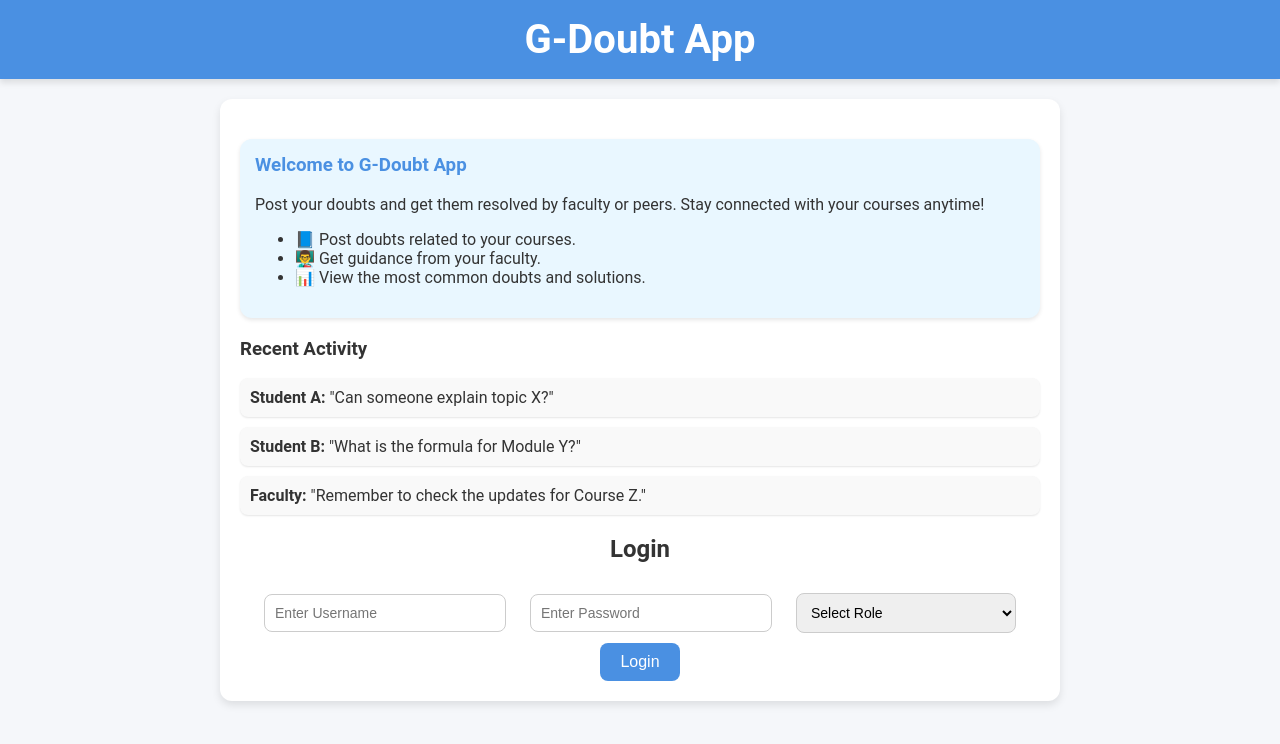
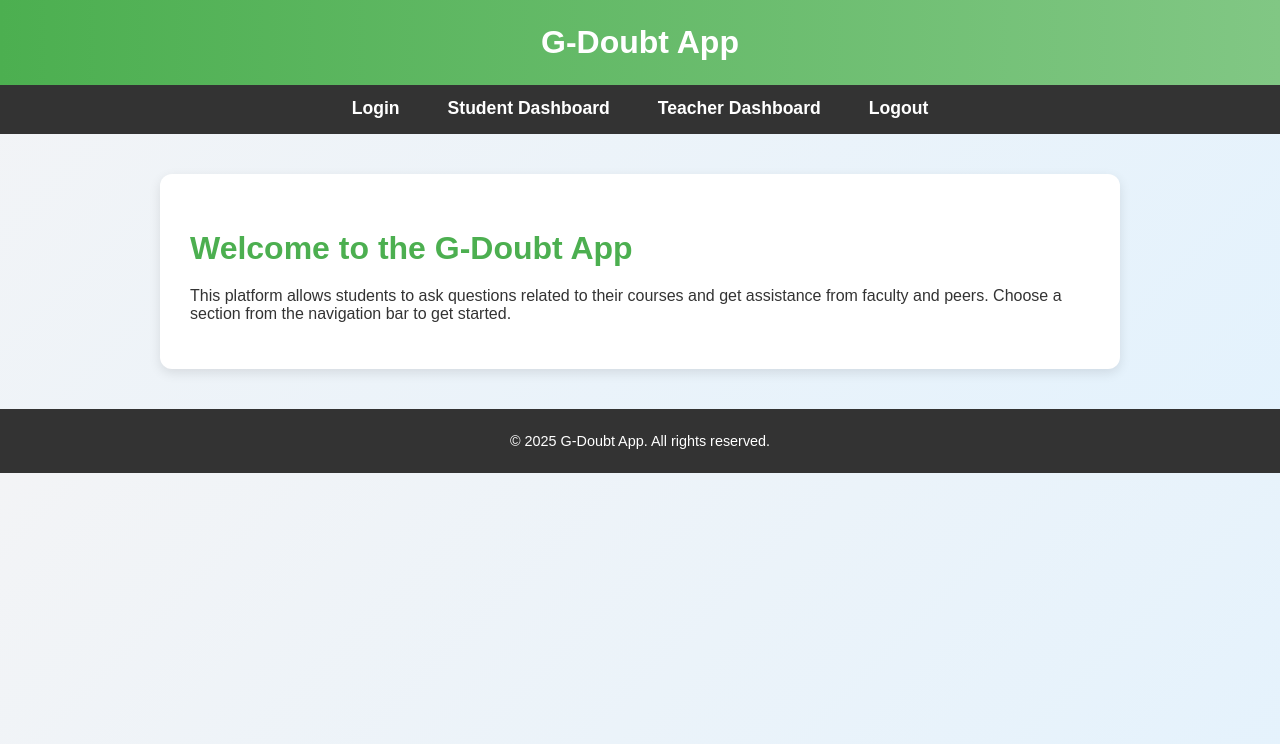
Before and after one commit to ravikirank2018/G-Doubt-App, a plain HTML site: page index.html in a window 1280 px wide. Drawn offline with Linux system fonts and the light colour scheme.

Commit message:
Update index.html

```diff
--- a/index.html
+++ b/index.html
@@ -6,245 +6,106 @@
     <title>G-Doubt App</title>
     <style>
         body {
-            font-family: 'Roboto', sans-serif;
+            font-family: 'Poppins', sans-serif;
             margin: 0;
             padding: 0;
-            background-color: #f5f7fa;
+            background: linear-gradient(135deg, #f3f4f6, #e3f2fd);
             color: #333;
-            overflow-x: hidden;
         }
         header {
-            background-color: #4A90E2;
+            background: linear-gradient(90deg, #4CAF50, #81C784);
             color: white;
+            padding: 1.5rem 1rem;
             text-align: center;
-            padding: 1rem;
-            box-shadow: 0 4px 6px rgba(0, 0, 0, 0.1);
+            font-size: 2rem;
+            font-weight: 700;
+            box-shadow: 0 4px 8px rgba(0, 0, 0, 0.2);
         }
-        header h1 {
-            margin: 0;
-            font-size: 2.5rem;
-            animation: fadeInDown 1s;
+        nav {
+            display: flex;
+            justify-content: center;
+            background: #333;
+            padding: 0.8rem 1rem;
+            position: sticky;
+            top: 0;
+            z-index: 1000;
+        }
+        nav a {
+            color: white;
+            text-decoration: none;
+            margin: 0 1.5rem;
+            font-weight: bold;
+            font-size: 1.1rem;
+            position: relative;
+            transition: color 0.3s ease;
+        }
+        nav a:hover {
+            color: #4CAF50;
+        }
+        nav a::after {
+            content: '';
+            display: block;
+            width: 0;
+            height: 2px;
+            background: #4CAF50;
+            transition: width 0.3s;
+        }
+        nav a:hover::after {
+            width: 100%;
         }
         .container {
-            margin: 20px auto;
-            max-width: 800px;
+            margin: 40px auto;
+            padding: 30px;
+            max-width: 900px;
             background: white;
-            padding: 20px;
             border-radius: 12px;
-            box-shadow: 0 4px 8px rgba(0, 0, 0, 0.1);
-            animation: fadeInUp 1s;
+            box-shadow: 0 4px 12px rgba(0, 0, 0, 0.1);
+            animation: fadeIn 0.8s ease;
         }
-        .login-section {
-            text-align: center;
-        }
-        .login-section input, .login-section select {
-            margin: 10px;
-            padding: 10px;
-            width: 220px;
-            border: 1px solid #ccc;
-            border-radius: 8px;
-            font-size: 14px;
-        }
-        .login-section button {
-            background-color: #4A90E2;
-            color: white;
-            border: none;
-            padding: 10px 20px;
-            border-radius: 8px;
-            cursor: pointer;
-            font-size: 16px;
-            transition: background-color 0.3s;
-        }
-        .login-section button:hover {
-            background-color: #357ABD;
-        }
-        .teacher-dashboard, .student-dashboard {
-            display: none;
-        }
-        .dashboard {
-            margin-top: 20px;
-        }
-        .logout-button {
-            text-align: right;
+        .container h2 {
+            font-size: 2rem;
+            color: #4CAF50;
             margin-bottom: 20px;
         }
-        .logout-button button {
-            background-color: #ff5c5c;
+        footer {
+            text-align: center;
+            padding: 1.5rem;
+            background: #333;
             color: white;
-            border: none;
-            padding: 10px 20px;
-            border-radius: 8px;
-            cursor: pointer;
-            font-size: 14px;
-            transition: background-color 0.3s;
+            margin-top: 40px;
+            font-size: 0.9rem;
         }
-        .logout-button button:hover {
-            background-color: #d9534f;
-        }
-        .common-doubt {
-            background: #f9f9f9;
-            margin-bottom: 10px;
-            padding: 15px;
-            border: 1px solid #ddd;
-            border-radius: 8px;
-            animation: fadeIn 0.5s;
-        }
-        .common-doubt .meta {
-            font-size: 0.9em;
-            color: #555;
-        }
-        .feature-section {
-            margin: 20px 0;
-            background: #e9f7ff;
-            padding: 15px;
-            border-radius: 12px;
-            box-shadow: 0 2px 4px rgba(0, 0, 0, 0.1);
-            animation: fadeInUp 1s;
-        }
-        .feature-section h3 {
-            margin-top: 0;
-            color: #4A90E2;
-        }
-        .recent-activity {
-            margin-top: 20px;
-        }
-        .recent-activity ul {
-            list-style: none;
-            padding: 0;
-        }
-        .recent-activity ul li {
-            background: #f9f9f9;
-            margin-bottom: 10px;
-            padding: 10px;
-            border-radius: 8px;
-            box-shadow: 0 1px 2px rgba(0, 0, 0, 0.1);
-            animation: fadeIn 0.5s;
+        footer p {
+            margin: 0;
         }
         @keyframes fadeIn {
-            from { opacity: 0; }
-            to { opacity: 1; }
-        }
-        @keyframes fadeInDown {
-            from { opacity: 0; transform: translateY(-20px); }
-            to { opacity: 1; transform: translateY(0); }
-        }
-        @keyframes fadeInUp {
-            from { opacity: 0; transform: translateY(20px); }
-            to { opacity: 1; transform: translateY(0); }
+            from {
+                opacity: 0;
+                transform: translateY(20px);
+            }
+            to {
+                opacity: 1;
+                transform: translateY(0);
+            }
         }
     </style>
 </head>
 <body>
     <header>
-        <h1>G-Doubt App</h1>
+        G-Doubt App
     </header>
-
-    <div class="container">
-        <section class="feature-section">
-            <h3>Welcome to G-Doubt App</h3>
-            <p>Post your doubts and get them resolved by faculty or peers. Stay connected with your courses anytime!</p>
-            <ul>
-                <li>📘 Post doubts related to your courses.</li>
-                <li>👨‍🏫 Get guidance from your faculty.</li>
-                <li>📊 View the most common doubts and solutions.</li>
-            </ul>
-        </section>
-
-        <section class="recent-activity">
-            <h3>Recent Activity</h3>
-            <ul>
-                <li><strong>Student A:</strong> "Can someone explain topic X?"</li>
-                <li><strong>Student B:</strong> "What is the formula for Module Y?"</li>
-                <li><strong>Faculty:</strong> "Remember to check the updates for Course Z."</li>
-            </ul>
-        </section>
-
-        <section class="login-section" id="loginSection">
-            <h2>Login</h2>
-            <input type="text" id="username" placeholder="Enter Username">
-            <input type="password" id="password" placeholder="Enter Password">
-            <select id="role">
-                <option value="">Select Role</option>
-                <option value="student">Student</option>
-                <option value="teacher">Teacher</option>
-            </select>
-            <button onclick="login()">Login</button>
-        </section>
-
-        <section class="student-dashboard dashboard" id="studentDashboard">
-            <div class="logout-button">
-                <button onclick="logout()">Logout</button>
-            </div>
-            <h2>Student Dashboard</h2>
-            <button onclick="showDoubtForm()">Post a Doubt</button>
-            <div id="studentDoubtForm" style="display:none;">
-                <h3>Post a Doubt</h3>
-                <input type="text" id="regNo" placeholder="Enter your Registration Number">
-                <select id="course">
-                    <option value="">Select Course</option>
-                    <option value="course1">Course 1</option>
-                    <option value="course2">Course 2</option>
-                    <option value="course3">Course 3</option>
-                </select>
-                <textarea id="doubtText" placeholder="Type your doubt here..."></textarea>
-                <button onclick="postDoubt()">Submit Doubt</button>
-            </div>
-        </section>
-
-        <section class="teacher-dashboard dashboard" id="teacherDashboard">
-            <div class="logout-button">
-                <button onclick="logout()">Logout</button>
-            </div>
-            <h2>Teacher Dashboard</h2>
-            <div id="courseDetails">
-                <h3>Mapped Courses</h3>
-                <ul>
-                    <li>Course 1: 10 Students with doubts</li>
-                    <li>Course 2: 5 Students with doubts</li>
-                </ul>
-                <h3>Most Common Doubts</h3>
-                <div class="common-doubt">
-                    <p>"How to solve problem X in Module Y?"</p>
-                    <div class="meta">Course: Course 1 | Module: Module Y</div>
-                </div>
-            </div>
-        </section>
-    </div>
-
-    <script>
-        function login() {
-            const username = document.getElementById('username').value;
-            const password = document.getElementById('password').value;
-            const role = document.getElementById('role').value;
-
-            if (!username || !password || !role) {
-                alert('Please fill in all fields.');
-                return;
-            }
-
-            document.getElementById('loginSection').style.display = 'none';
-
-            if (role === 'student') {
-                document.getElementById('studentDashboard').style.display = 'block';
-            } else if (role === 'teacher') {
-                document.getElementById('teacherDashboard').style.display = 'block';
-            }
-        }
-
-        function logout() {
-            document.getElementById('studentDashboard').style.display = 'none';
-            document.getElementById('teacherDashboard').style.display = 'none';
-            document.getElementById('loginSection').style.display = 'block';
-        }
-
-        function showDoubtForm() {
-            document.getElementById('studentDoubtForm').style.display = 'block';
-        }
-
-        function postDoubt() {
-            alert('Doubt posted successfully!');
-            document.getElementById('studentDoubtForm').style.display = 'none';
-        }
-    </script>
+    <nav>
+        <a href="login.html">Login</a>
+        <a href="student_dashboard.html">Student Dashboard</a>
+        <a href="teacher_dashboard.html">Teacher Dashboard</a>
+        <a href="logout.html">Logout</a>
+    </nav>
+    <main class="container">
+        <h2>Welcome to the G-Doubt App</h2>
+        <p>This platform allows students to ask questions related to their courses and get assistance from faculty and peers. Choose a section from the navigation bar to get started.</p>
+    </main>
+    <footer>
+        <p>© 2025 G-Doubt App. All rights reserved.</p>
+    </footer>
 </body>
 </html>
```
